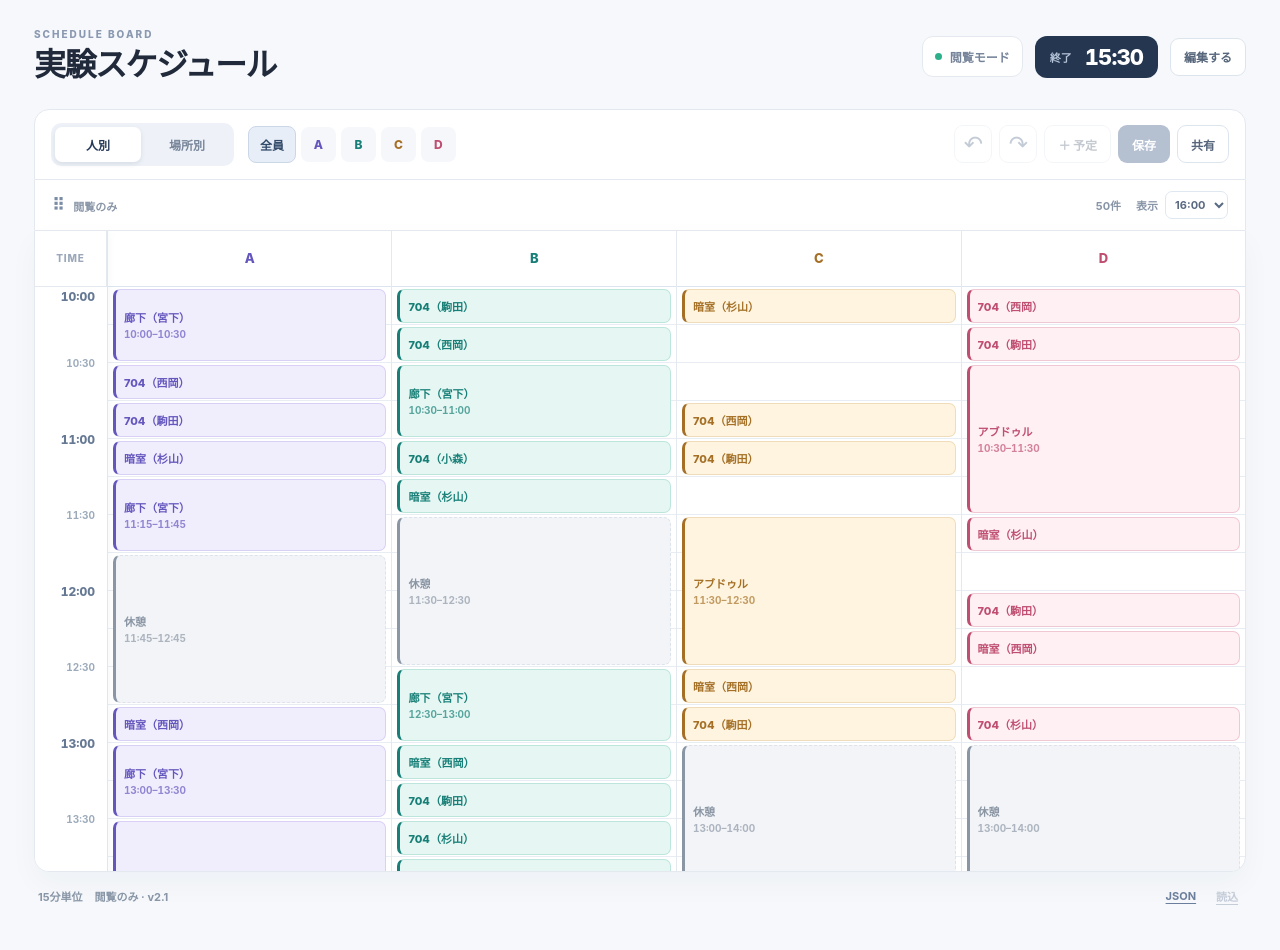
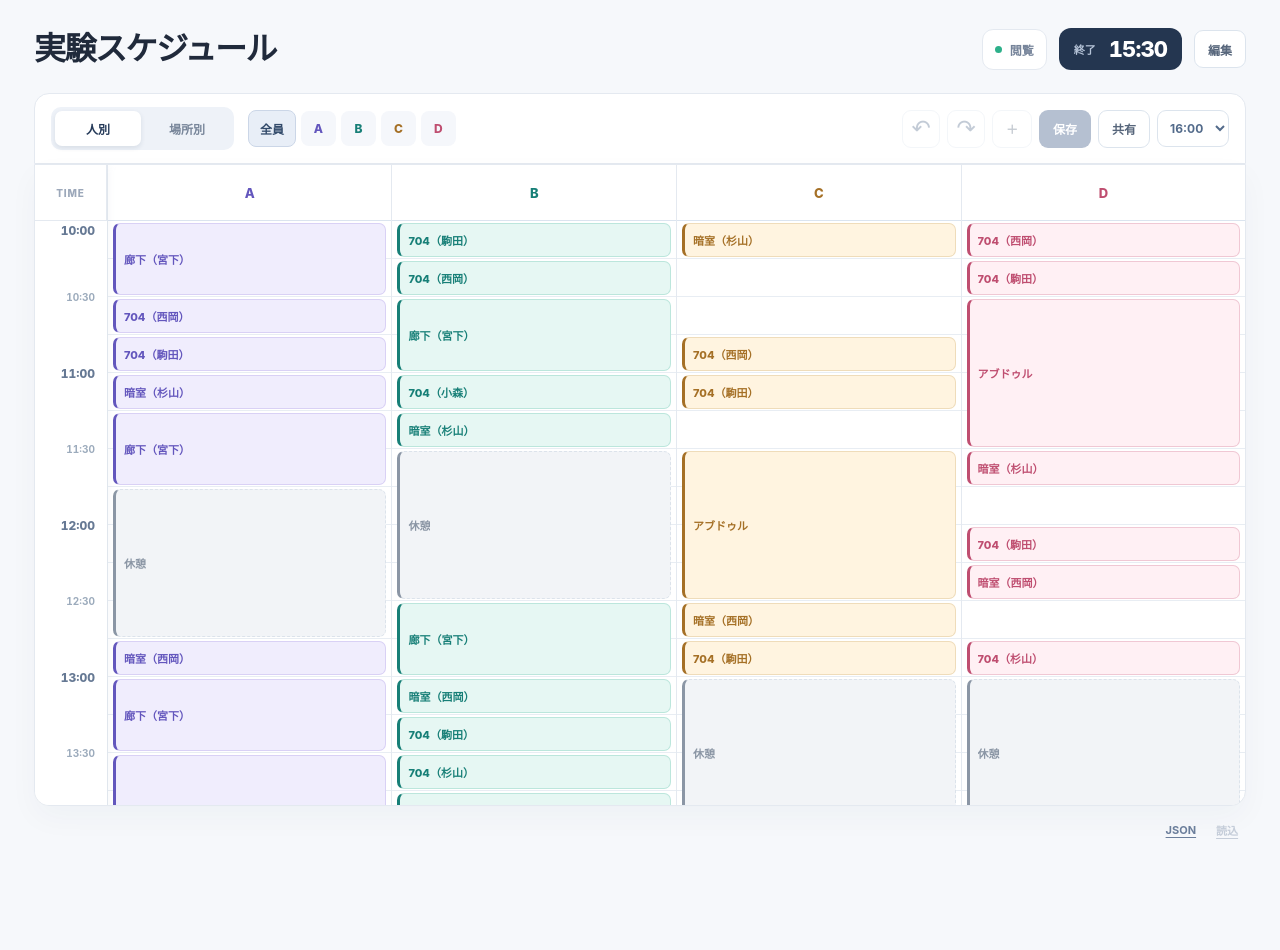
Before and after one commit to K0mork/experiment-schedule, a plain HTML site: page index.html in a window 1280 px wide. After the commit the page ends 884 px from the top, so only its background shows below. Drawn offline with Linux system fonts and the light colour scheme.

Commit message:
Simplify timetable UI and remove redundant labels

```diff
--- a/index.html
+++ b/index.html
@@ -21,7 +21,7 @@ body{margin:0;font-family:-apple-system,BlinkMacSystemFont,"Hiragino Kaku Gothic
 button,select,input,textarea{font:inherit}button{cursor:pointer}button:disabled{opacity:.35;cursor:default}
 .page{max-width:1720px;padding:28px clamp(12px,2.65vw,42px) 30px;margin:0 auto}
 .topbar{display:flex;align-items:center;justify-content:space-between;gap:24px;margin-bottom:23px}
-.title-group h1{margin:4px 0 0;font-size:clamp(24px,3vw,32px);font-weight:800;letter-spacing:-.045em;line-height:1.3}
+.title-group h1{margin:0;font-size:clamp(24px,3vw,32px);font-weight:800;letter-spacing:-.045em;line-height:1.3}
 .eyebrow{font-size:10px;font-weight:800;color:#8a99b1;letter-spacing:.20em}
 .top-actions{display:flex;align-items:center;gap:12px;flex-wrap:wrap}
 .status{display:flex;gap:8px;align-items:center;border:1px solid var(--hair);background:#fff;color:#758399;font-size:12px;font-weight:720;padding:11px 12px;border-radius:11px;white-space:nowrap}
@@ -33,7 +33,7 @@ button,select,input,textarea{font:inherit}button{cursor:pointer}button:disabled{
 .btn:not(:disabled):active{transform:translateY(1px)}.btn.primary{background:#2c4b7d;color:#fff}.btn.primary:hover:not(:disabled){background:#203b65}.btn.secondary{background:#fff;border-color:#dce4ed;color:#57667b}.btn.secondary:hover:not(:disabled){background:#f3f6fa}.btn.danger{background:#fff;border-color:#edd7dc;color:#b44f68}
 .toolbar{background:#fff;border:1px solid var(--hair);border-radius:15px 15px 0 0;padding:13px 16px;display:flex;justify-content:space-between;align-items:center;gap:15px;flex-wrap:wrap}
 .toolbar-left,.toolbar-right{display:flex;align-items:center;gap:14px;flex-wrap:wrap}
-.toolbar-right{gap:7px}.segmented{display:inline-flex;align-items:center;background:#eef2f8;border-radius:10px;padding:4px;gap:3px}
+.toolbar-right{gap:7px}.toolbar-right #endSelect{border:1px solid #dce4ed;background:#fff;border-radius:9px;color:#536b8b;font-size:12px;font-weight:700;padding:9px 8px;max-width:94px}.segmented{display:inline-flex;align-items:center;background:#eef2f8;border-radius:10px;padding:4px;gap:3px}
 .segmented button{background:transparent;border:0;border-radius:7px;padding:9px 17px;font-size:12px;font-weight:800;color:#78869a;min-width:86px}
 .segmented button[aria-selected=true]{background:#fff;color:#253a59;box-shadow:0 2px 5px #1f37521c}
 .filters{display:flex;align-items:center;gap:5px;flex-wrap:wrap}.filter{font-size:12px;font-weight:800;border:1px solid transparent;background:#f5f7fb;border-radius:8px;padding:9px 11px;color:#7d899b;min-width:35px}.filter.active{background:#e8eef7;color:#334b6b;border-color:#cbd6e7}
@@ -86,13 +86,12 @@ button,select,input,textarea{font:inherit}button{cursor:pointer}button:disabled{
   <div class="page">
     <header class="topbar">
       <div class="title-group">
-        <div class="eyebrow">SCHEDULE BOARD</div>
         <h1>実験スケジュール</h1>
       </div>
       <div class="top-actions">
         <span class="status" id="syncStatus"><span class="status-dot"></span>ローカル</span>
         <div class="finish"><small>終了</small><strong id="finishTime">15:30</strong></div>
-        <button id="loginButton" class="btn secondary" type="button">編集者ログイン</button>
+        <button id="loginButton" class="btn secondary" type="button">編集</button>
       </div>
     </header>
 
@@ -113,26 +112,23 @@ button,select,input,textarea{font:inherit}button{cursor:pointer}button:disabled{
       <div class="toolbar-right">
         <button id="undoButton" type="button" class="icon-btn" aria-label="元に戻す" title="元に戻す">↶</button>
         <button id="redoButton" type="button" class="icon-btn" aria-label="やり直し" title="やり直し">↷</button>
-        <button id="newButton" type="button" class="btn secondary" title="予定の追加">＋ 予定</button>
+        <button id="newButton" type="button" class="btn secondary" aria-label="予定を追加" title="予定を追加">＋</button>
         <button id="saveButton" type="button" class="btn primary">保存</button>
         <button id="shareButton" type="button" class="btn secondary">共有</button>
+        <select id="endSelect" aria-label="表示終了時刻" title="表示終了時刻"><option value="24">16:00</option><option value="28">17:00</option><option value="32">18:00</option></select>
       </div>
     </section>
 
     <section class="diagnostics" id="diagnostics" hidden aria-live="polite"></section>
-    <section class="info-bar">
-      <div><span class="info-icon">⠿</span><span id="hintText">ドラッグで時間を変更 ／ クリックで編集</span></div>
-      <div class="info-right"><span id="taskCount"></span><label class="range-label">表示 <select id="endSelect"><option value="24">16:00</option><option value="28">17:00</option><option value="32">18:00</option></select></label></div>
-    </section>
     <section class="board-shell" aria-label="スケジュール">
       <div class="scroll" id="boardScroll"><div id="board"></div></div>
     </section>
-    <footer class="footer"><span>15分単位</span><span id="footerStatus"></span><button type="button" id="exportButton">JSON</button><button type="button" id="importButton">読込</button><input type="file" id="importInput" accept="application/json,.json" hidden></footer>
+    <footer class="footer"><button type="button" id="exportButton" title="JSONを書き出す">JSON</button><button type="button" id="importButton" title="JSONを読み込む">読込</button><input type="file" id="importInput" accept="application/json,.json" hidden></footer>
   </div>
 
   <dialog id="eventDialog" class="sheet">
     <form id="eventForm" method="dialog">
-      <div class="sheet-top"><div><div class="eyebrow">EVENT</div><h2 id="dialogTitle">予定を編集</h2></div><button type="button" id="closeEvent" class="close" aria-label="閉じる">×</button></div>
+      <div class="sheet-top"><div><h2 id="dialogTitle">予定</h2></div><button type="button" id="closeEvent" class="close" aria-label="閉じる">×</button></div>
       <label class="field" id="titleField"><span>予定</span><input id="eventTitle" type="text" maxlength="64" required></label>
       <div class="fields-2">
         <label class="field"><span>人物</span><select id="eventPerson"></select></label>
@@ -140,7 +136,7 @@ button,select,input,textarea{font:inherit}button{cursor:pointer}button:disabled{
       </div>
       <div class="fields-2">
         <label class="field"><span>開始</span><select id="eventStart"></select></label>
-        <label class="field"><span>所要時間</span><select id="eventDuration"><option value="1">15分</option><option value="2">30分</option><option value="4">60分</option></select></label>
+        <label class="field"><span>時間</span><select id="eventDuration"><option value="1">15分</option><option value="2">30分</option><option value="4">60分</option></select></label>
       </div>
       <label class="field"><span>メモ</span><textarea id="eventNote" rows="2" maxlength="250" placeholder=""></textarea></label>
       <div class="sheet-bottom"><button type="button" class="btn danger" id="deleteEvent">削除</button><div class="sheet-bottom-right"><button type="button" class="btn secondary" id="cancelEvent">キャンセル</button><button type="submit" class="btn primary">反映</button></div></div>
@@ -149,10 +145,10 @@ button,select,input,textarea{font:inherit}button{cursor:pointer}button:disabled{
 
   <dialog id="authDialog" class="sheet auth-sheet">
     <form id="authForm" method="dialog">
-      <div class="sheet-top"><div><div class="eyebrow">EDITOR</div><h2>編集者ログイン</h2></div><button type="button" id="closeAuth" class="close" aria-label="閉じる">×</button></div>
-      <label class="field"><span>GitHubトークン</span><input id="authEmail" type="password" autocomplete="off" required placeholder="github_pat_..."></label>
-      <p class="auth-note" id="authMessage">GitHubのFine-grained personal access tokenを入力します．</p>
-      <div class="sheet-bottom"><div></div><button type="submit" class="btn primary" id="sendMagicLink">編集を開始</button></div>
+      <div class="sheet-top"><div><h2>編集</h2></div><button type="button" id="closeAuth" class="close" aria-label="閉じる">×</button></div>
+      <label class="field"><span>GitHub Token</span><input id="authEmail" type="password" autocomplete="off" required placeholder="github_pat_..."></label>
+      <p class="auth-note" id="authMessage">K0mork/experiment-schedule · Contents: Read and write</p>
+      <div class="sheet-bottom"><div></div><button type="submit" class="btn primary" id="sendMagicLink">編集開始</button></div>
     </form>
   </dialog>
   <div class="toast" id="toast" role="status" aria-live="polite"></div>
@@ -738,7 +734,7 @@ window.SCHEDULE_CONFIG = {
   const DATA_URL = './data.json';
   const PERSONS = ['A', 'B', 'C', 'D'];
   const PLACES = [
-    {id:'dark', name:'暗室', sub:'杉山 ／ 西岡'},
+    {id:'dark', name:'暗室'},
     {id:'n704', name:'704（西岡）'},
     {id:'k704', name:'704（駒田）'},
     {id:'s704', name:'704（杉山）'},
@@ -846,26 +842,23 @@ window.SCHEDULE_CONFIG = {
       if(issues.length>6)arr.push(`<span class="issue-line">ほか ${issues.length-6}件</span>`);
       if(state.remoteConflict)arr.unshift('<span class="issue-line">他の編集が反映されました．再読込が必要です． <button type="button" id="reloadRemote">読み直す</button></span>');
       if(state.authError)arr.unshift('<span class="issue-line">'+esc(state.authError)+' <button type="button" id="reauthNow">認証変更</button></span>');
-      diag.innerHTML=`<strong>${issues.length}件の確認事項</strong>${arr.join('')}`;
+      diag.innerHTML=(issues.length?`<strong>${issues.length}件</strong>`:'')+arr.join('');
       diag.querySelector('#reloadRemote')?.addEventListener('click',reloadRemote);
-      diag.querySelector('#reauthNow')?.addEventListener('click',()=>{ $('authMessage').textContent='対象リポジトリを選択し，Contents: Read and write を付与したGitHubトークンを入力してください．'; $('authDialog').showModal(); });
+      diag.querySelector('#reauthNow')?.addEventListener('click',()=>{ $('authMessage').textContent='K0mork/experiment-schedule · Contents: Read and write'; $('authDialog').showModal(); });
     }
     if(!CLOUD)setStatus('','ローカル');
     else if(state.remoteConflict)setStatus('error','競合');
     else if(!state.cloudReady)setStatus('pending','接続中');
     else if(state.dirty)setStatus('pending','未保存');
-    else setStatus('connected',state.editor?'編集モード':'閲覧モード');
+    else setStatus('connected',state.editor?'保存済':'閲覧');
     $('loginButton').hidden=!CLOUD;
-    $('loginButton').textContent=state.editor?'編集終了':'編集する';
+    $('loginButton').textContent=state.editor?'編集終了':'編集';
     const enabled=state.editor;
     $('undoButton').disabled=!enabled||!state.history.length;
     $('redoButton').disabled=!enabled||!state.future.length;
     $('newButton').disabled=!enabled;
     $('saveButton').disabled=!enabled||issues.length>0||state.remoteConflict||state.saving||(!state.dirty&&CLOUD);
     $('saveButton').textContent=state.saving?'保存中…':(issues.length?'要修正':'保存');
-    $('hintText').textContent=enabled?'ドラッグで時間を変更 ／ クリックで編集':'閲覧のみ';
-    $('taskCount').textContent=`${state.items.length}件`;
-    $('footerStatus').textContent=CLOUD?(state.editor?'編集可 · v2.1':'閲覧のみ · v2.1'):'この端末だけに保存';
     $('importButton').disabled=!enabled;
     document.querySelectorAll('.filter').forEach(b=>b.classList.toggle('active',b.dataset.filter===state.filter));
     $('tabPeople').setAttribute('aria-selected',String(state.view==='people'));
@@ -882,14 +875,15 @@ window.SCHEDULE_CONFIG = {
     const kind=t.kind==='setup'?'setup':t.kind==='break'?'break':t.kind==='custom'?'custom':person.toLowerCase();
     const large=t.duration>=2?' large':'';
     const dimmed=state.filter!=='ALL'&&t.person&&t.person!==state.filter?' dimmed':'';
-    const badge=laneMode==='places'&&person?`<span class="evt-badge">${esc(person)}</span>`:'';
-    const headline=laneMode==='people'?cardText(t): (t.kind==='setup'?'セットアップ':t.kind==='custom'?cardText(t):t.kind==='abd'||t.kind==='hall'?person:t.place==='dark'?`${t.title.replace('暗室（','').replace('）','')} · ${person}`:person);
-    const detail=t.duration>=2?`<span class="evt-small">${esc(taskInterval(t))}</span>`:'';
-    const noBadge=badge?'':' no-badge';
+    const headline=laneMode==='people'?cardText(t):
+      t.kind==='setup'?'セットアップ':
+      t.kind==='custom'?cardText(t):
+      t.place==='dark'?t.title.replace('暗室（','').replace('）','')+' · '+person:
+      person;
     const draggable=state.editor?'true':'false';
     const top=t.start*ROW+2;
     const height=Math.max(ROW*t.duration-4,ROW-4);
-    return `<button class="event ${esc(kind)}${large}${dimmed}${noBadge}${state.editor?'':' muted'}" type="button" draggable="${draggable}" data-id="${esc(t.id)}" style="top:${top}px;height:${height}px" title="${esc(t.title)} ${esc(taskInterval(t))}">${badge}<span class="evt-label">${esc(headline)}</span>${detail}</button>`;
+    return `<button class="event ${esc(kind)}${large}${dimmed} no-badge${state.editor?'':' muted'}" type="button" draggable="${draggable}" data-id="${esc(t.id)}" style="top:${top}px;height:${height}px" title="${esc(t.title)} ${esc(taskInterval(t))}"><span class="evt-label">${esc(headline)}</span></button>`;
   }
   function renderBoard(){
     const end=Math.max(state.endSlots,Math.min(MAX_SLOTS,Math.ceil(finishSlot()/4)*4));
@@ -1074,7 +1068,7 @@ window.SCHEDULE_CONFIG = {
       localStorage.removeItem(DRAFT_KEY);sessionStorage.removeItem(TOKEN_KEY);
       await reloadRemote();render();toast('閲覧モードに戻りました');return;
     }
-    $('authMessage').textContent='GitHubのFine-grained personal access tokenを入力してください．ブラウザのこのタブ内にのみ保持されます．';
+    $('authMessage').textContent='K0mork/experiment-schedule · Contents: Read and write';
     $('authDialog').showModal();
   }
   async function sendMagicLink(e){
```
